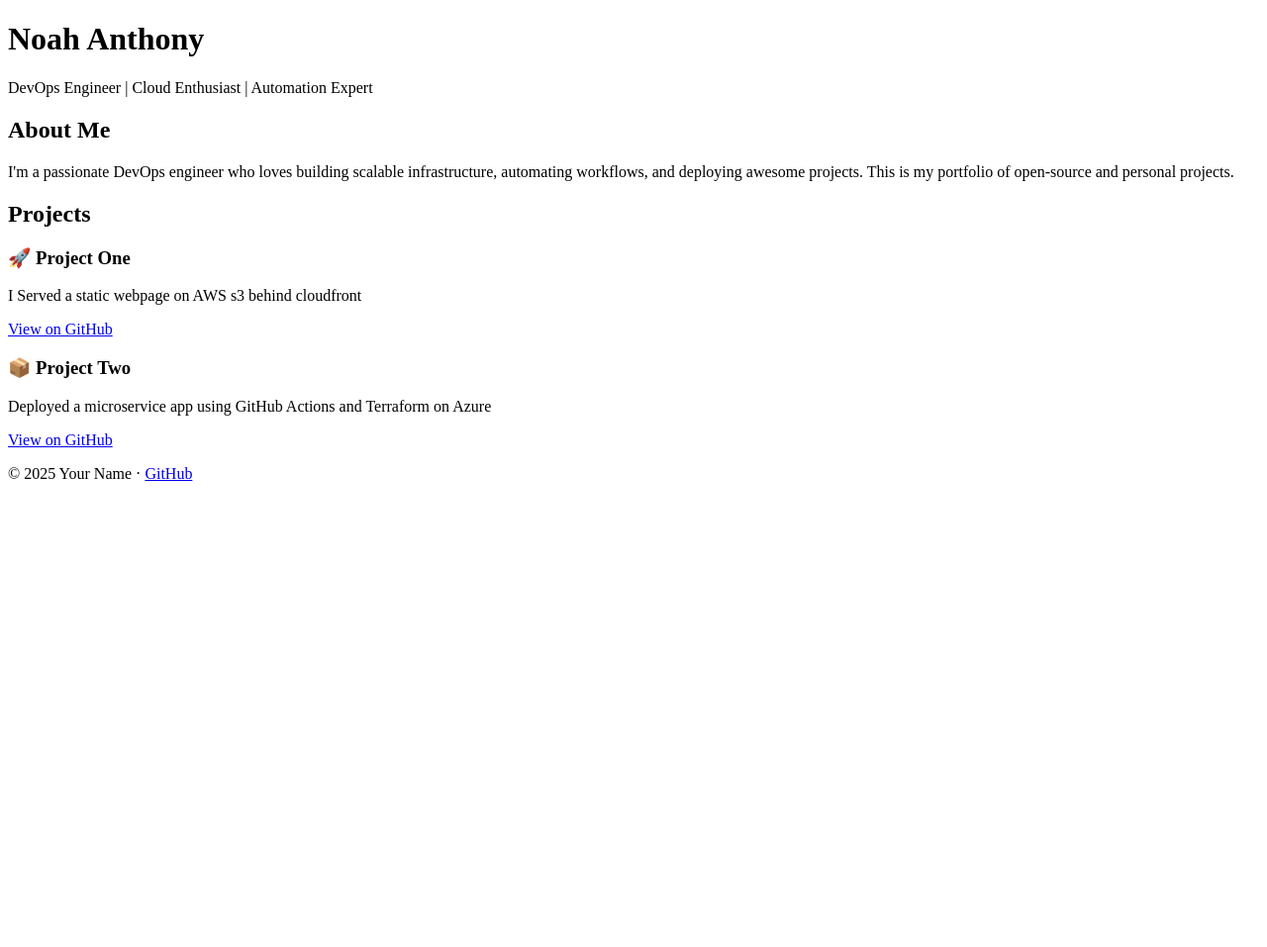
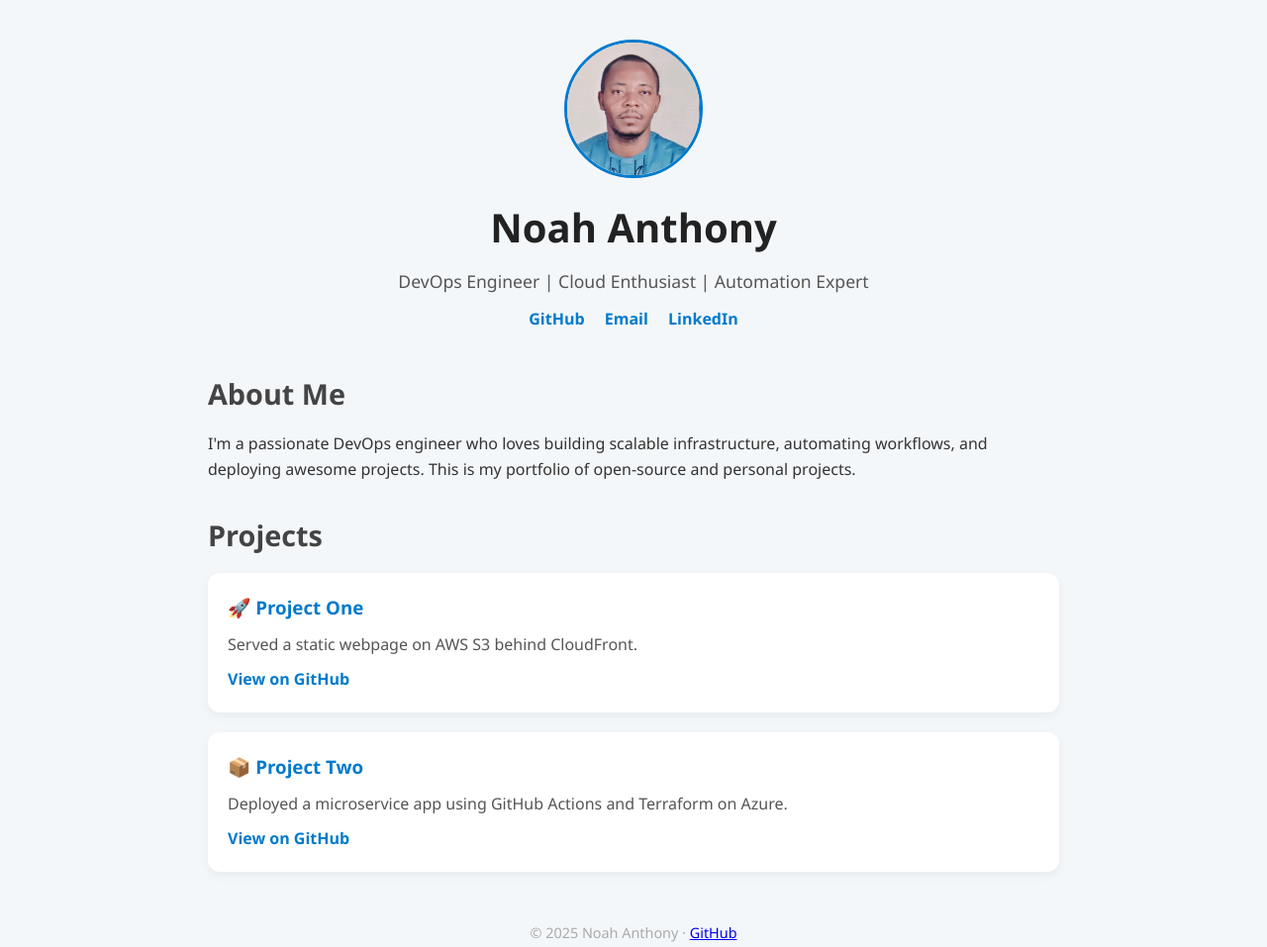
Before and after one commit to tonnero234/tonnero234, a plain HTML site: page index.html in a window 1280 px wide. Shown: the whole page at 99% size. Before the commit the page ends 800 px from the top, so only its background shows below. Drawn offline with Linux system fonts and the light colour scheme.

Commit message:
portfolio setup updated

```diff
--- a/index.html
+++ b/index.html
@@ -4,12 +4,19 @@
   <meta charset="UTF-8" />
   <meta name="viewport" content="width=device-width, initial-scale=1.0" />
   <title>Noah Anthony | Portfolio</title>
-  <link rel="stylesheet" href="style.css" />
+  <link rel="stylesheet" href="styles.css" />
 </head>
 <body>
+  <div class="container">
     <header>
+      <img src="images/1716272909609.jpg" alt="Noah Anthony" class="profile-pic" />
       <h1>Noah Anthony</h1>
-    <p>DevOps Engineer | Cloud Enthusiast | Automation Expert</p>
+      <p class="tagline">DevOps Engineer | Cloud Enthusiast | Automation Expert</p>
+      <div class="social-links">
+        <a href="https://github.com/tonnero234" target="_blank">GitHub</a>
+        <a href="mailto:tonynoah1@gmail.com">Email</a>
+        <a href="https://www.linkedin.com/in/tony-noah/" target="_blank">LinkedIn</a>
+      </div>
     </header>
 
     <section class="about">
@@ -23,23 +30,22 @@
 
     <section class="projects">
       <h2>Projects</h2>
-    <div class="project-list">
       <div class="project-card">
         <h3>🚀 Project One</h3>
-        <p>I Served a static webpage on AWS s3 behind cloudfront</p>
-        <a href="https://github.com/tonnero234/host-static-webpage-in-a-private-s3-bucket-using-cloudfront.git" target="_blank">View on GitHub</a>
+        <p>Served a static webpage on AWS S3 behind CloudFront.</p>
+        <a href="https://github.com/tonnero234/host-static-webpage-in-a-private-s3-bucket-using-cloudfront" target="_blank">View on GitHub</a>
       </div>
 
       <div class="project-card">
         <h3>📦 Project Two</h3>
-        <p>Deployed a microservice app using GitHub Actions and Terraform on Azure</p>
-        <a href="https://github.com/tonnero234/tony-capstone-project.git" target="_blank">View on GitHub</a>
-      </div>
+        <p>Deployed a microservice app using GitHub Actions and Terraform on Azure.</p>
+        <a href="https://github.com/tonnero234/tony-capstone-project" target="_blank">View on GitHub</a>
       </div>
     </section>
 
     <footer>
-    <p>&copy; 2025 Your Name · <a href="https://github.com/yourusername" target="_blank">GitHub</a></p>
+      <p>&copy; 2025 Noah Anthony · <a href="https://github.com/tonnero234" target="_blank">GitHub</a></p>
     </footer>
+  </div>
 </body>
 </html>
--- a/styles.css
+++ b/styles.css
@@ -6,10 +6,15 @@
 
 body {
   font-family: 'Segoe UI', sans-serif;
-    background-color: #f5f7fa;
+  background-color: #f4f7fa;
   color: #333;
   line-height: 1.6;
-    padding: 20px;
+}
+
+.container {
+  max-width: 900px;
+  margin: auto;
+  padding: 40px 20px;
 }
 
 header {
@@ -17,20 +22,39 @@
   margin-bottom: 40px;
 }
 
-  header h1 {
-    font-size: 2.5rem;
-    color: #111;
+.profile-pic {
+  width: 140px;
+  height: 140px;
+  object-fit: cover;
+  border-radius: 50%;
+  border: 3px solid #007acc;
+  margin-bottom: 10px;
 }
 
-  header p {
-    font-size: 1.2rem;
-    color: #666;
+h1 {
+  font-size: 2.5rem;
+  color: #222;
+}
+
+.tagline {
+  font-size: 1.1rem;
+  color: #555;
+  margin: 8px 0 12px;
+}
+
+.social-links a {
+  margin: 0 8px;
+  text-decoration: none;
+  color: #007acc;
+  font-weight: bold;
+}
+
+.social-links a:hover {
+  text-decoration: underline;
 }
 
 .about, .projects {
-    max-width: 800px;
-    margin: 0 auto 40px auto;
-    padding: 0 20px;
+  margin: 30px 0;
 }
 
 .about h2, .projects h2 {
@@ -39,28 +63,27 @@
   color: #444;
 }
 
-  .project-list {
-    display: grid;
-    grid-template-columns: 1fr;
-    gap: 20px;
+.project-card {
+  background: #fff;
+  padding: 20px;
+  border-radius: 12px;
+  margin-bottom: 20px;
+  box-shadow: 0 4px 10px rgba(0,0,0,0.05);
+  transition: transform 0.2s ease;
 }
 
-  .project-card {
-    background: white;
-    padding: 20px;
-    border-radius: 10px;
-    box-shadow: 0 3px 6px rgba(0,0,0,0.1);
+.project-card:hover {
+  transform: translateY(-5px);
 }
 
 .project-card h3 {
   margin-bottom: 10px;
-    font-size: 1.4rem;
-    color: #222;
+  color: #007acc;
 }
 
 .project-card p {
+  margin-bottom: 10px;
   color: #555;
-    margin-bottom: 10px;
 }
 
 .project-card a {
@@ -75,6 +98,7 @@
 
 footer {
   text-align: center;
-    margin-top: 40px;
-    color: #777;
+  font-size: 0.9rem;
+  color: #aaa;
+  margin-top: 50px;
 }
```
Also changed, not shown: images/1716272909609.jpg (added). Lines whose indentation alone changed are shown as unchanged.
